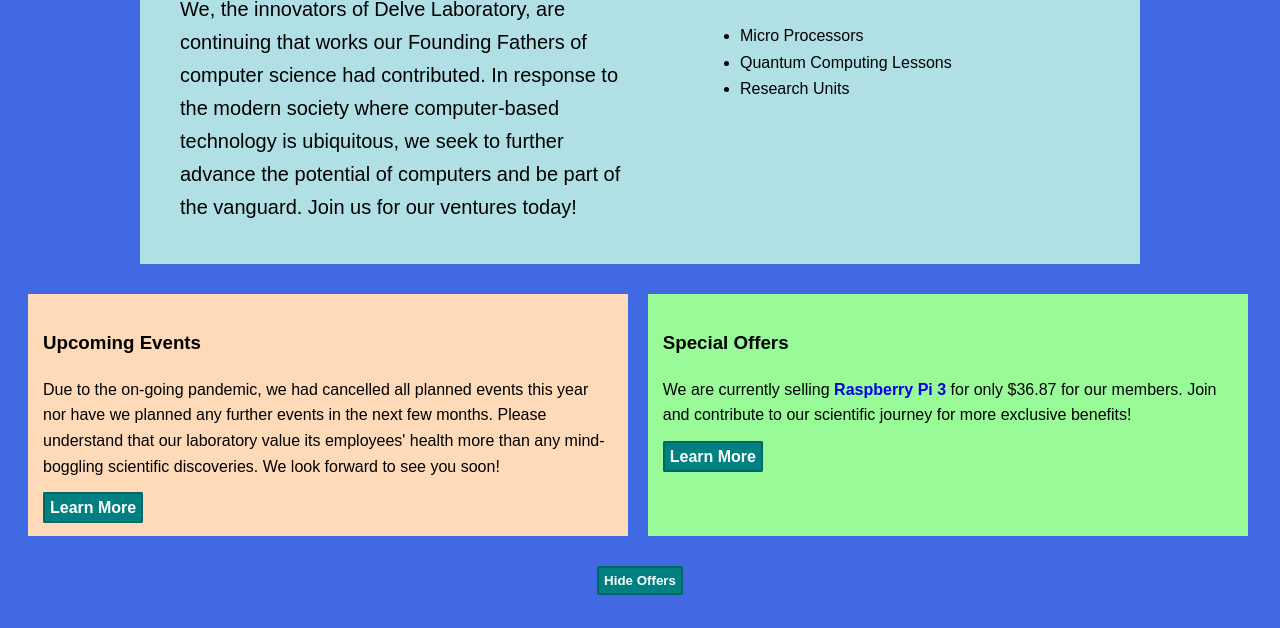
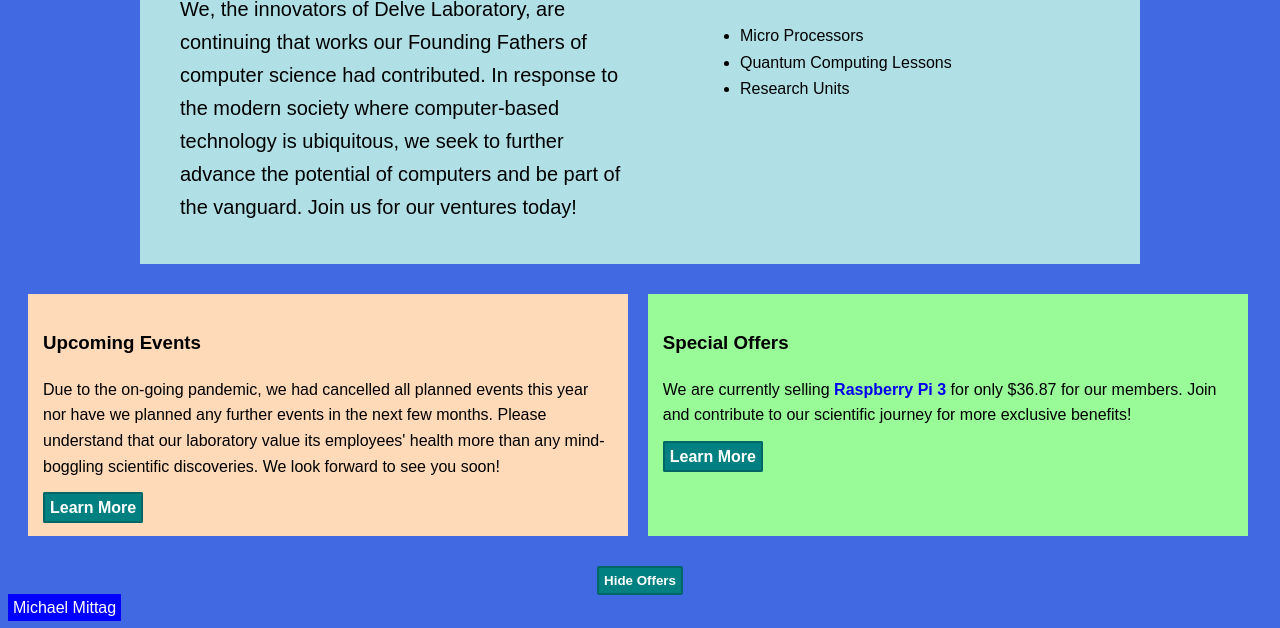
Before and after one commit to mittagm/kim-alhso-15b, a plain HTML site: page home.html in a window 1280 px wide. Shown: the part 396-1024 px from the top of the page. Before the commit the page ends 999 px from the top, so only its background shows below. Drawn offline with Linux system fonts and the light colour scheme.

Commit message:
added name to home.html

```diff
--- a/home.html
+++ b/home.html
@@ -93,6 +93,8 @@
       </button>
     </div>
 
+    <span style="background-color:blue; color:white; padding:5px;">Michael Mittag</span>
+
     <script src="home.js"></script>
   </body>
 </html>
```
